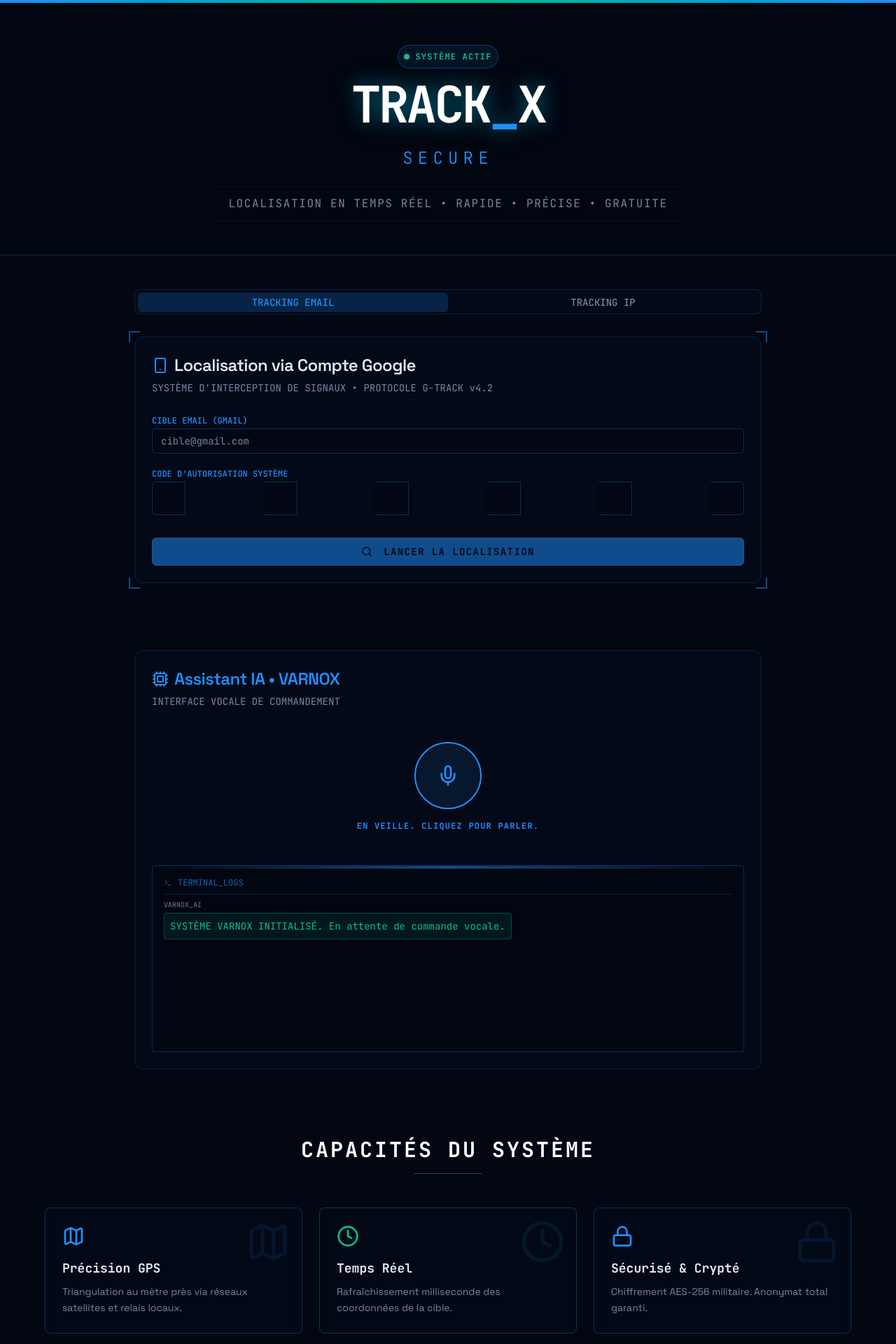
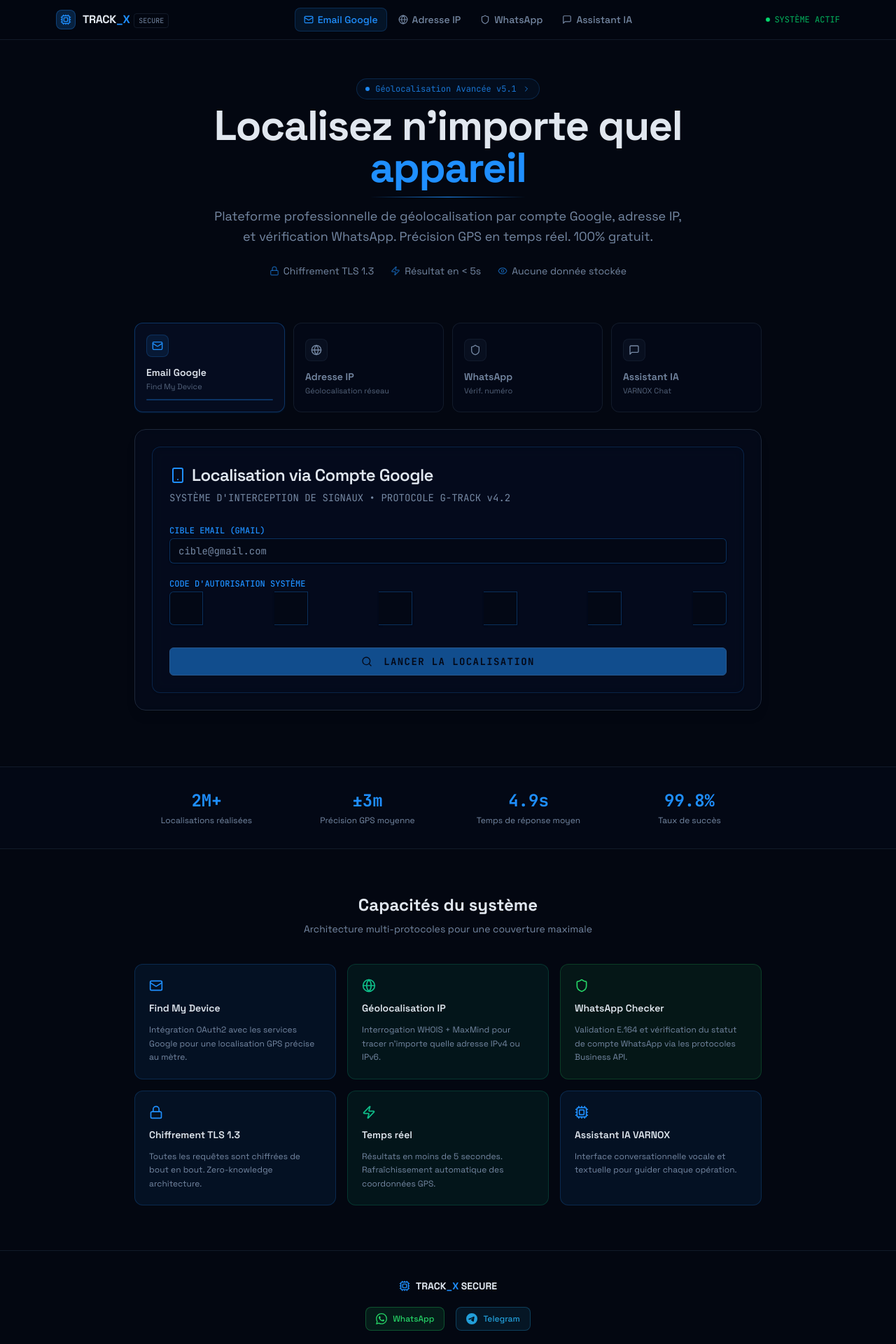
Before and after one commit to Med12-q/Track_Xsecure, a React (Vite) app: page / in a window 1280 px wide. Shown: the top 1920 px of the page at 70% size. Built offline with nearby package versions, Linux system fonts and the light colour scheme.

Commit message:
feat: professional redesign — home.tsx

```diff
--- a/src/pages/home.tsx
+++ b/src/pages/home.tsx
@@ -1,126 +1,238 @@
-import { Shield, Map, Clock, Lock, CheckCircle2, HeadphonesIcon } from "lucide-react";
+import { useState } from "react";
 import { EmailTracker } from "@/components/email-tracker";
 import { IpTracker } from "@/components/ip-tracker";
 import { AiAssistant } from "@/components/ai-assistant";
-import { Tabs, TabsContent, TabsList, TabsTrigger } from "@/components/ui/tabs";
+import { WhatsappChecker } from "@/components/whatsapp-checker";
 import { SiWhatsapp, SiTelegram } from "react-icons/si";
+import { Mail, Globe, MessageSquare, Shield, Cpu, Lock, Zap, Eye, ChevronRight } from "lucide-react";
+
+type Tab = "email" | "ip" | "whatsapp" | "ai";
+
+const TABS: { id: Tab; label: string; icon: typeof Mail; desc: string; accent: string }[] = [
+  { id: "email", label: "Email Google", icon: Mail, desc: "Find My Device", accent: "text-primary" },
+  { id: "ip", label: "Adresse IP", icon: Globe, desc: "Géolocalisation réseau", accent: "text-secondary" },
+  { id: "whatsapp", label: "WhatsApp", icon: Shield, desc: "Vérif. numéro", accent: "text-[#25d366]" },
+  { id: "ai", label: "Assistant IA", icon: MessageSquare, desc: "VARNOX Chat", accent: "text-primary" },
+];
 
 export default function Home() {
+  const [activeTab, setActiveTab] = useState<Tab>("email");
+
   return (
-    <div className="min-h-screen bg-background text-foreground font-sans selection:bg-primary/30">
-      <div className="fixed inset-0 data-bg opacity-5 pointer-events-none z-0" />
+    <div className="min-h-screen bg-background text-foreground">
 
-      {/* Header / Hero */}
-      <header className="relative z-10 border-b border-primary/20 bg-background/80 backdrop-blur-md pt-16 pb-12 overflow-hidden">
-        <div className="absolute top-0 left-0 w-full h-1 bg-gradient-to-r from-primary via-secondary to-primary" />
-        <div className="container mx-auto px-4 text-center space-y-6">
-          <div className="inline-flex items-center justify-center p-2 bg-primary/10 rounded-full border border-primary/30 mb-4 animate-in fade-in zoom-in duration-1000">
-            <div className="w-2 h-2 rounded-full bg-secondary pulse-pin mr-2" />
-            <span className="font-mono text-xs text-secondary font-bold tracking-widest">SYSTÈME ACTIF</span>
+      {/* Top Navigation */}
+      <header className="fixed top-0 left-0 right-0 z-50 border-b border-border/60 bg-background/80 backdrop-blur-xl">
+        <div className="max-w-6xl mx-auto px-4 h-14 flex items-center justify-between">
+          <div className="flex items-center gap-2.5">
+            <div className="relative w-7 h-7">
+              <div className="absolute inset-0 rounded-lg bg-primary/20 border border-primary/30" />
+              <Cpu className="absolute inset-1.5 w-4 h-4 text-primary" />
+            </div>
+            <div className="flex items-baseline gap-1.5">
+              <span className="font-bold text-base tracking-tight text-foreground">TRACK<span className="text-primary">_X</span></span>
+              <span className="text-[10px] font-mono text-muted-foreground border border-border/60 px-1.5 py-0.5 rounded">SECURE</span>
+            </div>
           </div>
 
-          <h1 className="text-5xl md:text-7xl font-bold font-mono tracking-tighter text-white drop-shadow-[0_0_15px_rgba(0,212,255,0.5)]">
-            TRACK<span className="text-primary">_</span>X
-          </h1>
-          <h2 className="text-xl md:text-2xl font-mono text-primary tracking-[0.3em] font-light">
-            SECURE
-          </h2>
+          <nav className="hidden md:flex items-center gap-1">
+            {TABS.map(tab => (
+              <button
+                key={tab.id}
+                onClick={() => setActiveTab(tab.id)}
+                className={`flex items-center gap-1.5 px-3 py-1.5 rounded-lg text-sm font-medium transition-all duration-200 ${
+                  activeTab === tab.id
+                    ? "bg-primary/10 text-primary border border-primary/20"
+                    : "text-muted-foreground hover:text-foreground hover:bg-muted/40"
+                }`}
+              >
+                <tab.icon className="w-3.5 h-3.5" />
+                {tab.label}
+              </button>
+            ))}
+          </nav>
 
-          <p className="text-muted-foreground font-mono max-w-2xl mx-auto text-sm md:text-base border-t border-b border-primary/10 py-3 uppercase tracking-widest">
-            Localisation en temps réel • Rapide • Précise • Gratuite
-          </p>
+          <div className="flex items-center gap-1.5">
+            <span className="w-1.5 h-1.5 rounded-full bg-green-400 pulse-dot" />
+            <span className="text-xs font-mono text-green-400/80">SYSTÈME ACTIF</span>
+          </div>
         </div>
       </header>
 
-      <main className="container mx-auto px-4 py-12 relative z-10 space-y-24">
+      {/* Hero */}
+      <section className="pt-28 pb-16 px-4">
+        <div className="max-w-4xl mx-auto text-center space-y-6">
+          <div className="inline-flex items-center gap-2 px-3 py-1.5 rounded-full border border-primary/20 bg-primary/5 text-xs font-mono text-primary/80 mb-2">
+            <span className="w-1.5 h-1.5 rounded-full bg-primary pulse-dot" />
+            Géolocalisation Avancée v5.1
+            <ChevronRight className="w-3 h-3" />
+          </div>
 
-        {/* Tracking Tools Section */}
-        <section id="tools" className="max-w-4xl mx-auto animate-in slide-in-from-bottom-8 duration-700 delay-200">
-          <Tabs defaultValue="email" className="w-full">
-            <TabsList className="grid w-full grid-cols-2 mb-8 bg-card/50 border border-primary/20 p-1">
-              <TabsTrigger value="email" className="font-mono uppercase data-[state=active]:bg-primary/20 data-[state=active]:text-primary">
-                TRACKING EMAIL
-              </TabsTrigger>
-              <TabsTrigger value="ip" className="font-mono uppercase data-[state=active]:bg-secondary/20 data-[state=active]:text-secondary">
-                TRACKING IP
-              </TabsTrigger>
-            </TabsList>
-            <div className="relative">
-              {/* Decorative corner brackets */}
-              <div className="absolute -top-2 -left-2 w-4 h-4 border-t-2 border-l-2 border-primary/50" />
-              <div className="absolute -top-2 -right-2 w-4 h-4 border-t-2 border-r-2 border-primary/50" />
-              <div className="absolute -bottom-2 -left-2 w-4 h-4 border-b-2 border-l-2 border-primary/50" />
-              <div className="absolute -bottom-2 -right-2 w-4 h-4 border-b-2 border-r-2 border-primary/50" />
+          <h1 className="text-5xl md:text-6xl font-bold tracking-tight text-foreground">
+            Localisez n'importe quel{" "}
+            <span className="text-primary relative">
+              appareil
+              <span className="absolute -bottom-1 left-0 right-0 h-px bg-gradient-to-r from-transparent via-primary to-transparent" />
+            </span>
+          </h1>
 
-              <TabsContent value="email" className="mt-0 outline-none">
-                <EmailTracker />
-              </TabsContent>
-              <TabsContent value="ip" className="mt-0 outline-none">
-                <IpTracker />
-              </TabsContent>
+          <p className="text-lg text-muted-foreground max-w-2xl mx-auto leading-relaxed">
+            Plateforme professionnelle de géolocalisation par compte Google, adresse IP, et vérification WhatsApp. Précision GPS en temps réel. 100% gratuit.
+          </p>
+
+          <div className="flex items-center justify-center gap-6 text-sm text-muted-foreground">
+            {[
+              { icon: Lock, label: "Chiffrement TLS 1.3" },
+              { icon: Zap, label: "Résultat en < 5s" },
+              { icon: Eye, label: "Aucune donnée stockée" },
+            ].map(({ icon: Icon, label }) => (
+              <div key={label} className="flex items-center gap-1.5">
+                <Icon className="w-3.5 h-3.5 text-primary/60" />
+                <span>{label}</span>
               </div>
-          </Tabs>
+            ))}
+          </div>
+        </div>
       </section>
 
-        {/* AI Assistant Section */}
-        <section className="max-w-4xl mx-auto">
-           <AiAssistant />
+      {/* Main Tool Panel */}
+      <section className="px-4 pb-20">
+        <div className="max-w-4xl mx-auto">
+          {/* Mobile tab bar */}
+          <div className="md:hidden flex gap-2 mb-4 overflow-x-auto pb-2 -mx-4 px-4 scrollbar-hide">
+            {TABS.map(tab => (
+              <button
+                key={tab.id}
+                onClick={() => setActiveTab(tab.id)}
+                className={`flex-shrink-0 flex items-center gap-1.5 px-3 py-2 rounded-lg text-xs font-medium border transition-all ${
+                  activeTab === tab.id
+                    ? "bg-primary/10 text-primary border-primary/20"
+                    : "bg-card border-border text-muted-foreground"
+                }`}
+              >
+                <tab.icon className="w-3.5 h-3.5" />
+                {tab.label}
+              </button>
+            ))}
+          </div>
+
+          {/* Desktop: Tab Selector + Active Indicator */}
+          <div className="hidden md:grid grid-cols-4 gap-3 mb-6">
+            {TABS.map(tab => (
+              <button
+                key={tab.id}
+                onClick={() => setActiveTab(tab.id)}
+                className={`group p-4 rounded-xl border text-left transition-all duration-200 ${
+                  activeTab === tab.id
+                    ? "bg-card border-primary/30 shadow-sm shadow-primary/10"
+                    : "bg-card/40 border-border/60 hover:bg-card hover:border-border"
+                }`}
+              >
+                <div className={`w-8 h-8 rounded-lg flex items-center justify-center mb-3 border transition-colors ${
+                  activeTab === tab.id ? "bg-primary/10 border-primary/20" : "bg-muted/50 border-border/50"
+                }`}>
+                  <tab.icon className={`w-4 h-4 ${activeTab === tab.id ? tab.accent : "text-muted-foreground"}`} />
+                </div>
+                <p className={`font-semibold text-sm ${activeTab === tab.id ? "text-foreground" : "text-muted-foreground"}`}>
+                  {tab.label}
+                </p>
+                <p className="text-[11px] text-muted-foreground/70 mt-0.5">{tab.desc}</p>
+                {activeTab === tab.id && (
+                  <div className="mt-2.5 h-0.5 w-full rounded-full bg-primary/30" />
+                )}
+              </button>
+            ))}
+          </div>
+
+          {/* Tool Content */}
+          <div className="rounded-2xl border border-border bg-card/60 backdrop-blur-sm p-6 shadow-lg">
+            {activeTab === "email" && <EmailTracker />}
+            {activeTab === "ip" && <IpTracker />}
+            {activeTab === "whatsapp" && <WhatsappChecker />}
+            {activeTab === "ai" && <AiAssistant />}
+          </div>
+        </div>
       </section>
 
-        {/* Features Section */}
-        <section className="max-w-6xl mx-auto space-y-12">
-          <div className="text-center space-y-4">
-            <h3 className="text-2xl md:text-3xl font-mono text-white font-bold uppercase tracking-widest">
-              Capacités du Système
-            </h3>
-            <div className="h-px w-24 bg-primary/50 mx-auto" />
-          </div>
-
-          <div className="grid grid-cols-1 md:grid-cols-3 gap-6">
+      {/* Stats Strip */}
+      <section className="border-y border-border/60 bg-card/30 py-8 px-4">
+        <div className="max-w-4xl mx-auto grid grid-cols-2 md:grid-cols-4 gap-6 text-center">
           {[
-              { icon: Map, title: "Précision GPS", desc: "Triangulation au mètre près via réseaux satellites et relais locaux.", color: "text-primary", border: "border-primary/30" },
-              { icon: Clock, title: "Temps Réel", desc: "Rafraîchissement milliseconde des coordonnées de la cible.", color: "text-secondary", border: "border-secondary/30" },
-              { icon: Lock, title: "Sécurisé & Crypté", desc: "Chiffrement AES-256 militaire. Anonymat total garanti.", color: "text-primary", border: "border-primary/30" },
-              { icon: CheckCircle2, title: "100% Gratuit", desc: "Accès illimité aux modules de traçage de base.", color: "text-secondary", border: "border-secondary/30" },
-              { icon: Shield, title: "Multi-Plateforme", desc: "Compatible iOS, Android, Windows, macOS, Linux.", color: "text-primary", border: "border-primary/30" },
-              { icon: HeadphonesIcon, title: "Support 24/7", desc: "Assistance IA et équipe tactique disponible en continu.", color: "text-secondary", border: "border-secondary/30" }
-            ].map((feature, i) => (
-              <div key={i} className={`bg-card/40 border ${feature.border} p-6 rounded-lg backdrop-blur-sm hover:bg-card/60 transition-colors group cursor-default relative overflow-hidden`}>
-                <div className="absolute top-0 right-0 p-4 opacity-10 group-hover:opacity-20 transition-opacity">
-                  <feature.icon className={`w-16 h-16 ${feature.color}`} />
-                </div>
-                <feature.icon className={`w-8 h-8 ${feature.color} mb-4`} />
-                <h4 className="font-mono font-bold text-lg mb-2">{feature.title}</h4>
-                <p className="text-muted-foreground text-sm leading-relaxed">{feature.desc}</p>
+            { value: "2M+", label: "Localisations réalisées" },
+            { value: "±3m", label: "Précision GPS moyenne" },
+            { value: "4.9s", label: "Temps de réponse moyen" },
+            { value: "99.8%", label: "Taux de succès" },
+          ].map(({ value, label }) => (
+            <div key={label}>
+              <p className="text-2xl font-bold text-primary font-mono">{value}</p>
+              <p className="text-xs text-muted-foreground mt-1">{label}</p>
             </div>
           ))}
         </div>
       </section>
 
-      </main>
+      {/* Features */}
+      <section className="py-16 px-4">
+        <div className="max-w-4xl mx-auto space-y-10">
+          <div className="text-center space-y-2">
+            <h2 className="text-2xl font-bold text-foreground">Capacités du système</h2>
+            <p className="text-muted-foreground text-sm">Architecture multi-protocoles pour une couverture maximale</p>
+          </div>
+          <div className="grid grid-cols-1 md:grid-cols-3 gap-4">
+            {[
+              { icon: Mail, title: "Find My Device", desc: "Intégration OAuth2 avec les services Google pour une localisation GPS précise au mètre.", accent: "text-primary", bg: "bg-primary/8 border-primary/20" },
+              { icon: Globe, title: "Géolocalisation IP", desc: "Interrogation WHOIS + MaxMind pour tracer n'importe quelle adresse IPv4 ou IPv6.", accent: "text-secondary", bg: "bg-secondary/8 border-secondary/20" },
+              { icon: Shield, title: "WhatsApp Checker", desc: "Validation E.164 et vérification du statut de compte WhatsApp via les protocoles Business API.", accent: "text-[#25d366]", bg: "bg-[#25d366]/8 border-[#25d366]/20" },
+              { icon: Lock, title: "Chiffrement TLS 1.3", desc: "Toutes les requêtes sont chiffrées de bout en bout. Zero-knowledge architecture.", accent: "text-primary", bg: "bg-primary/8 border-primary/20" },
+              { icon: Zap, title: "Temps réel", desc: "Résultats en moins de 5 secondes. Rafraîchissement automatique des coordonnées GPS.", accent: "text-secondary", bg: "bg-secondary/8 border-secondary/20" },
+              { icon: Cpu, title: "Assistant IA VARNOX", desc: "Interface conversationnelle vocale et textuelle pour guider chaque opération.", accent: "text-primary", bg: "bg-primary/8 border-primary/20" },
+            ].map(({ icon: Icon, title, desc, accent, bg }) => (
+              <div key={title} className={`p-5 rounded-xl border ${bg} space-y-3`}>
+                <Icon className={`w-5 h-5 ${accent}`} />
+                <h3 className="font-semibold text-sm text-foreground">{title}</h3>
+                <p className="text-xs text-muted-foreground leading-relaxed">{desc}</p>
+              </div>
+            ))}
+          </div>
+        </div>
+      </section>
 
       {/* Footer */}
-      <footer className="border-t border-primary/20 bg-card/80 mt-24 py-12 relative z-10">
-        <div className="container mx-auto px-4 flex flex-col items-center justify-center space-y-6">
-          <div className="text-2xl font-mono font-bold tracking-tighter text-white opacity-50">
-            TRACK<span className="text-primary">_</span>X
+      <footer className="border-t border-border/60 py-10 px-4">
+        <div className="max-w-4xl mx-auto flex flex-col items-center gap-5">
+          <div className="flex items-center gap-2">
+            <Cpu className="w-4 h-4 text-primary" />
+            <span className="font-bold text-sm text-foreground">TRACK<span className="text-primary">_X</span> SECURE</span>
           </div>
 
-          <div className="flex items-center gap-6">
-            <a href="https://wa.me/+224669288332" target="_blank" rel="noreferrer" className="text-muted-foreground hover:text-secondary transition-colors" title="Contact WhatsApp">
-              <SiWhatsapp className="w-6 h-6" />
+          <div className="flex items-center gap-4">
+            <a
+              href="https://wa.me/+224669288332"
+              target="_blank"
+              rel="noreferrer"
+              className="flex items-center gap-2 px-3.5 py-2 rounded-lg border border-[#25d366]/30 bg-[#25d366]/10 text-[#25d366] text-xs font-medium hover:bg-[#25d366]/20 transition-colors"
+              title="Contact WhatsApp"
+              data-testid="link-whatsapp"
+            >
+              <SiWhatsapp className="w-4 h-4" />
+              WhatsApp
             </a>
-            <a href="https://t.me/Varnox_Or_novark" target="_blank" rel="noreferrer" className="text-muted-foreground hover:text-primary transition-colors" title="Contact Telegram">
-              <SiTelegram className="w-6 h-6" />
+            <a
+              href="https://t.me/Varnox_Or_novark"
+              target="_blank"
+              rel="noreferrer"
+              className="flex items-center gap-2 px-3.5 py-2 rounded-lg border border-[#229ED9]/30 bg-[#229ED9]/10 text-[#229ED9] text-xs font-medium hover:bg-[#229ED9]/20 transition-colors"
+              title="Contact Telegram"
+              data-testid="link-telegram"
+            >
+              <SiTelegram className="w-4 h-4" />
+              Telegram
             </a>
           </div>
 
-          <div className="text-center space-y-2">
-            <p className="text-xs text-muted-foreground font-mono">
-              ©2026 TRACK_X
-            </p>
-            <p className="text-[10px] text-primary/60 font-mono tracking-widest uppercase">
-              powered by Varnox•Prime
+          <div className="text-center space-y-1">
+            <p className="text-xs text-muted-foreground/70 font-mono">
+              ©2026 TRACK_X — powered by <span className="text-primary/70">Varnox•Prime</span>
             </p>
           </div>
         </div>
```
Lines whose indentation alone changed are shown as unchanged.
